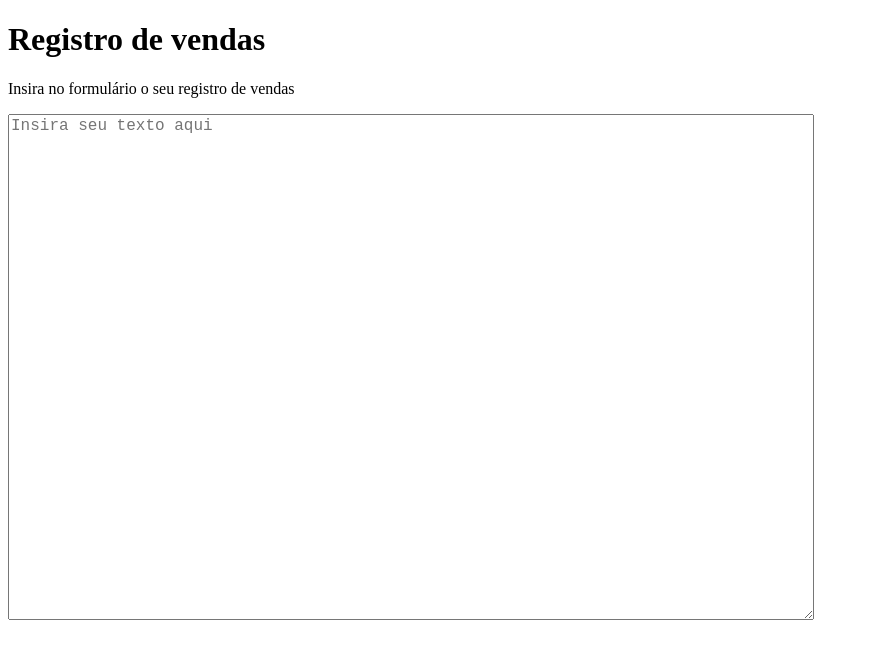
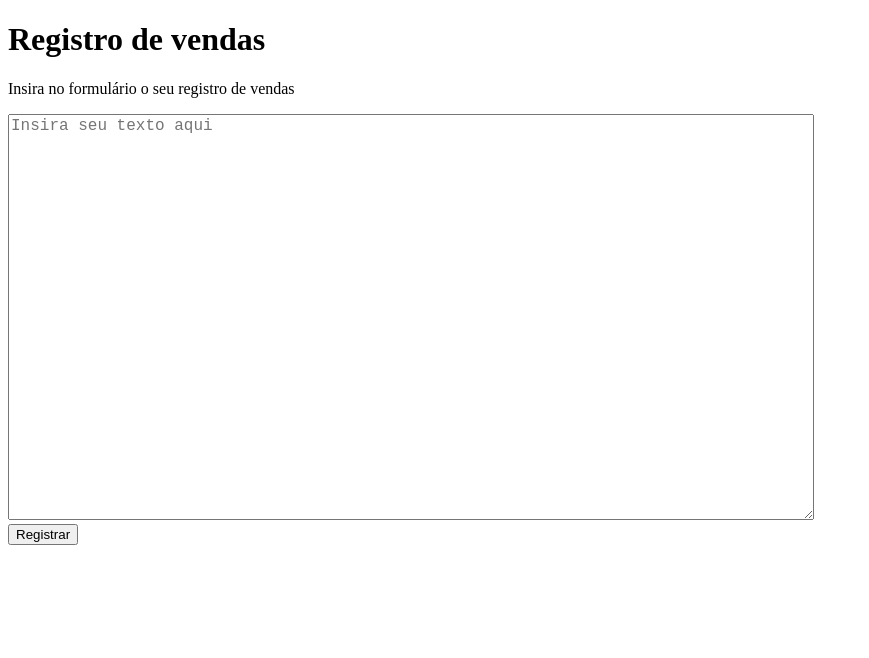
Before and after one commit to aericode/sales-recorder-system, a plain HTML site: page frontend/index.html in a window 1280 px wide. Shown: the whole page, without its empty margins (0-869 px from the left). Drawn offline with Linux system fonts and the light colour scheme.

Commit message:
feat: reading form input

```diff
--- a/frontend/app.js
+++ b/frontend/app.js
@@ -0,0 +1,4 @@
+function handleButtonClick() {
+    const userInput = document.getElementById('userInput').value;
+    console.log('User input:', userInput);
+}
--- a/frontend/index.html
+++ b/frontend/index.html
@@ -6,12 +6,13 @@
     <link rel="stylesheet" href="style.css">
   </head>
   <body>
-
+    <div>
       <h1>Registro de vendas</h1>
       <p>Insira no formulário o seu registro de vendas</p>
-
-<textarea class="userInput" placeholder="Insira seu texto aqui"></textarea>
-
+      <textarea id="userInput" placeholder="Insira seu texto aqui"></textarea>
+      <br/>
+      <button onclick="handleButtonClick()">Registrar</button>
+    </div>
   <script src="app.js"></script>
   </body>
 </html>
--- a/frontend/style.css
+++ b/frontend/style.css
@@ -1,6 +1,6 @@
-.userInput {
+#userInput {
     width: 800px;
-    height: 500px;
+    height: 400px;
     font-size: 16px;
     resize: vertical;
 }
```
Lines whose indentation alone changed are shown as unchanged.
